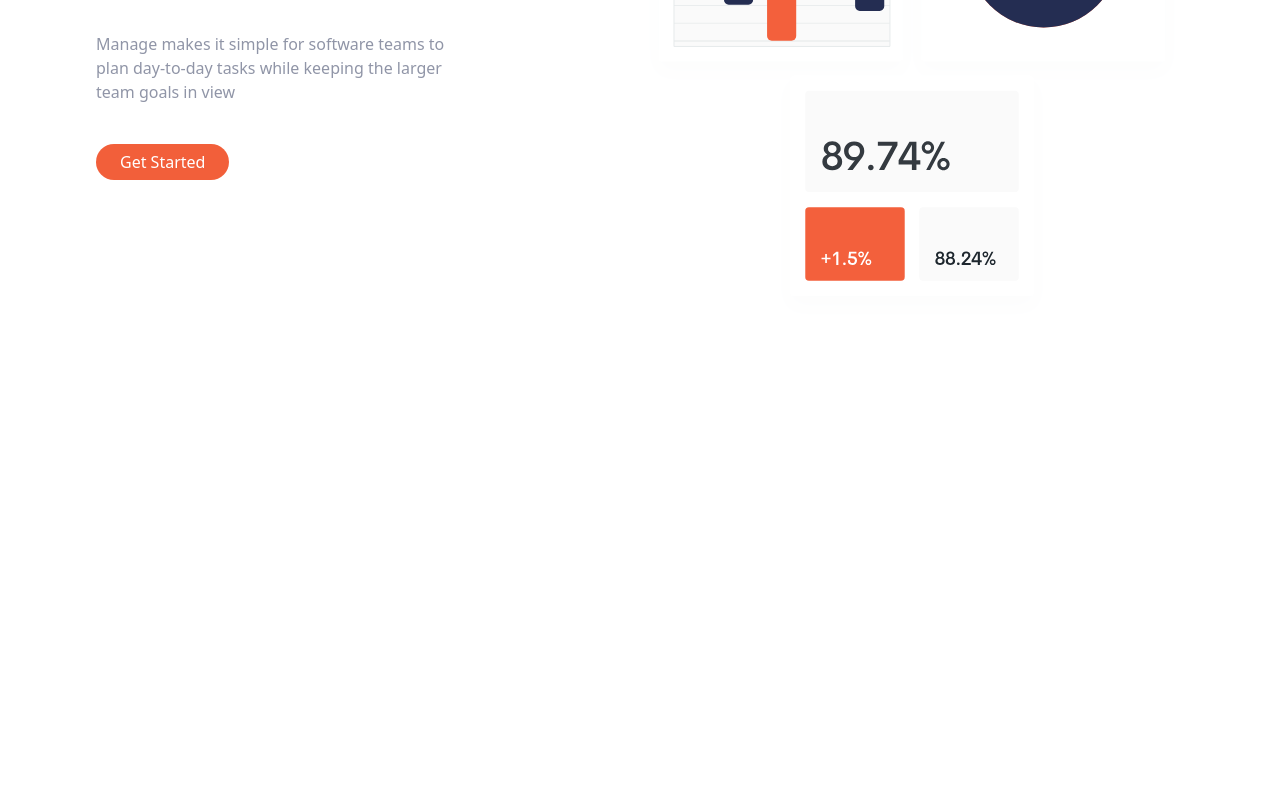
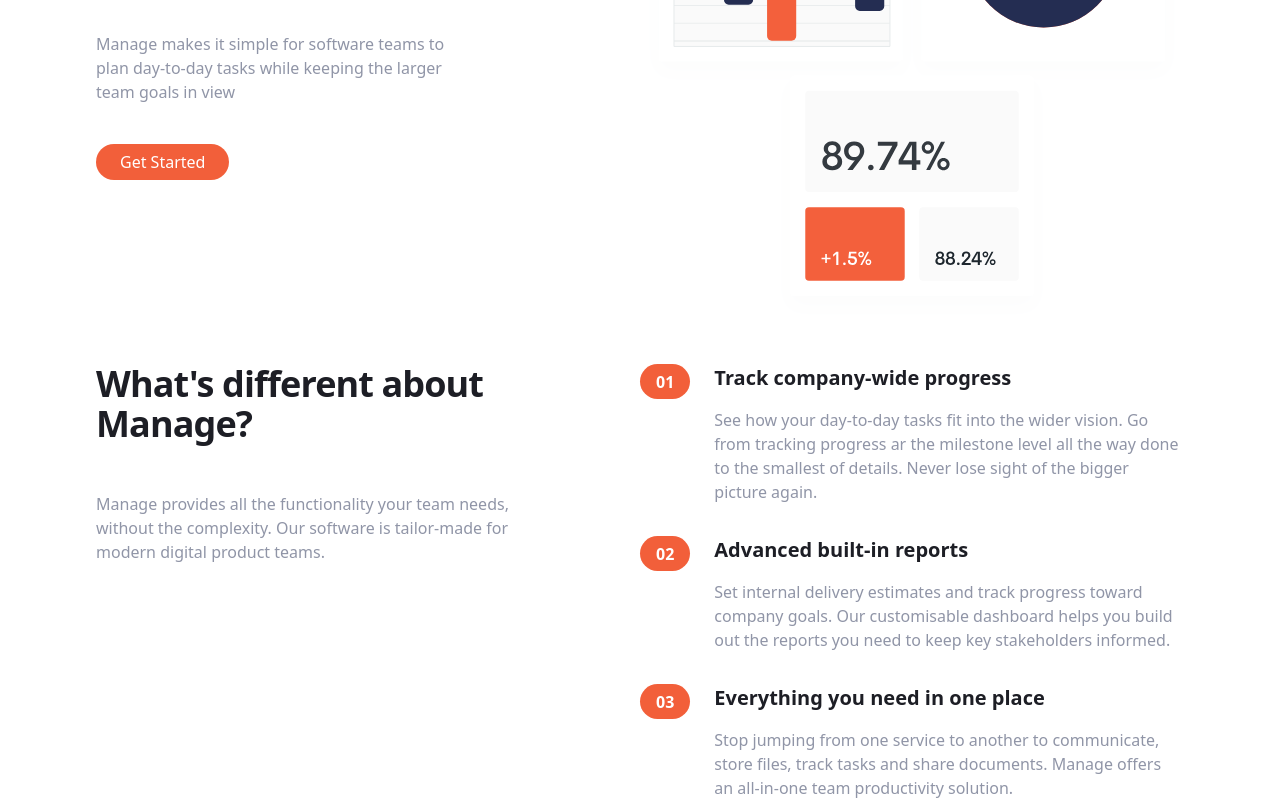
Before and after one commit to femiconnect/manage-app-landing-page, a React (Create React App) app: page / in a window 1280 px wide. Shown: the part 292-1092 px from the top of the page. Before the commit the page ends 800 px from the top, so only its background shows below. Built offline with nearby package versions, Linux system fonts and the light colour scheme.

Commit message:
designed the Features section

```diff
--- a/src/App.js
+++ b/src/App.js
@@ -1,12 +1,14 @@
 import React from 'react';
 import Navbar from './components/Navbar';
 import Hero from './components/Hero';
+import Features from './components/Features';
 
 function App() {
    return (
       <>
          <Navbar />
          <Hero />
+         <Features />
       </>
    );
 }
--- /dev/null
+++ b/src/components/Features.js
@@ -0,0 +1,104 @@
+import React from 'react';
+
+const Features = () => {
+   return (
+      <section id='features'>
+         {/* --flex container -- */}
+         <div className='container flex flex-col mt-10 space-y-12 md:space-y-0 md:flex-row'>
+            {/* -- what's different -- */}
+            <div className='flex flex-col space-y-12 md:w-1/2'>
+               <h2 className='max-w-md text-4xl font-bold text-center text-veryDarkBlue tracking-tight md:text-left'>
+                  What's different about Manage?
+               </h2>
+               <p className='max-w-md m-auto text-center text-darkGrayishBlue font-medium  md:max-w-xs  md:text-left md:ml-0 lg:max-w-md'>
+                  Manage provides all the functionality your team needs, without
+                  the complexity. Our software is tailor-made for modern digital
+                  product teams.
+               </p>
+            </div>
+
+            {/* -- numbered list -- */}
+            <div className='flex flex-col space-y-8 md:w-1/2'>
+               {/* -- item 1 -- */}
+               <div className='flex flex-col space-y-3 md:flex-row md:space-y-0 md:space-x-6'>
+                  <div className='hidden md:inline-block md:h-[35px] md:rounded-full md:bg-brightRed md:px-4 md:py-1.5 md:text-white md:font-semibold'>
+                     01
+                  </div>
+                  <div>
+                     <h1 className='hidden md:inline-block md:text-veryDarkBlue md:font-bold md:text-xl'>
+                        Track company-wide progress
+                     </h1>
+                     <div className='rounded-l-full bg-brightRedSupLight w-full flex items-center space-x-2 md:hidden'>
+                        <p className='rounded-full bg-brightRed px-4 py-1.5 text-white font-semibold'>
+                           01
+                        </p>
+                        <h1 className='font-bold text-veryDarkBlue'>
+                           Track company-wide progress
+                        </h1>
+                     </div>
+                     <p className='mt-2.5 text-darkGrayishBlue md:mt-4'>
+                        See how your day-to-day tasks fit into the wider vision.
+                        Go from tracking progress ar the milestone level all the
+                        way done to the smallest of details. Never lose sight of
+                        the bigger picture again.
+                     </p>
+                  </div>
+               </div>
+
+               {/* -- item 2 -- */}
+               <div className='flex flex-col space-y-3 md:flex-row md:space-y-0 md:space-x-6'>
+                  <div className='hidden md:inline-block md:h-[35px] md:rounded-full md:bg-brightRed md:px-4 md:py-1.5 md:text-white md:font-semibold'>
+                     02
+                  </div>
+                  <div>
+                     <h1 className='hidden md:inline-block md:text-veryDarkBlue md:font-bold md:text-xl'>
+                        Advanced built-in reports
+                     </h1>
+                     <div className='rounded-l-full bg-brightRedSupLight w-full flex items-center space-x-2 md:hidden'>
+                        <p className='rounded-full bg-brightRed px-4 py-1.5 text-white font-semibold'>
+                           02
+                        </p>
+                        <h1 className='font-bold text-veryDarkBlue'>
+                           Advanced built-in reports
+                        </h1>
+                     </div>
+                     <p className='mt-2.5 text-darkGrayishBlue md:mt-4'>
+                        Set internal delivery estimates and track progress
+                        toward company goals. Our customisable dashboard helps
+                        you build out the reports you need to keep key
+                        stakeholders informed.
+                     </p>
+                  </div>
+               </div>
+
+               {/* -- item 3 -- */}
+               <div className='flex flex-col space-y-3 md:flex-row md:space-y-0 md:space-x-6'>
+                  <div className='hidden md:inline-block md:h-[35px] md:rounded-full md:bg-brightRed md:px-4 md:py-1.5 md:text-white md:font-semibold'>
+                     03
+                  </div>
+                  <div>
+                     <h1 className='hidden md:inline-block md:text-veryDarkBlue md:font-bold md:text-xl'>
+                        Everything you need in one place
+                     </h1>
+                     <div className='rounded-l-full bg-brightRedSupLight w-full flex items-center space-x-2 md:hidden'>
+                        <p className='rounded-full bg-brightRed px-4 py-1.5 text-white font-semibold'>
+                           03
+                        </p>
+                        <h1 className='font-bold text-veryDarkBlue'>
+                           Everything you need in one place
+                        </h1>
+                     </div>
+                     <p className='mt-2.5 text-darkGrayishBlue md:mt-4'>
+                        Stop jumping from one service to another to communicate,
+                        store files, track tasks and share documents. Manage
+                        offers an all-in-one team productivity solution.
+                     </p>
+                  </div>
+               </div>
+            </div>
+         </div>
+      </section>
+   );
+};
+
+export default Features;
```
